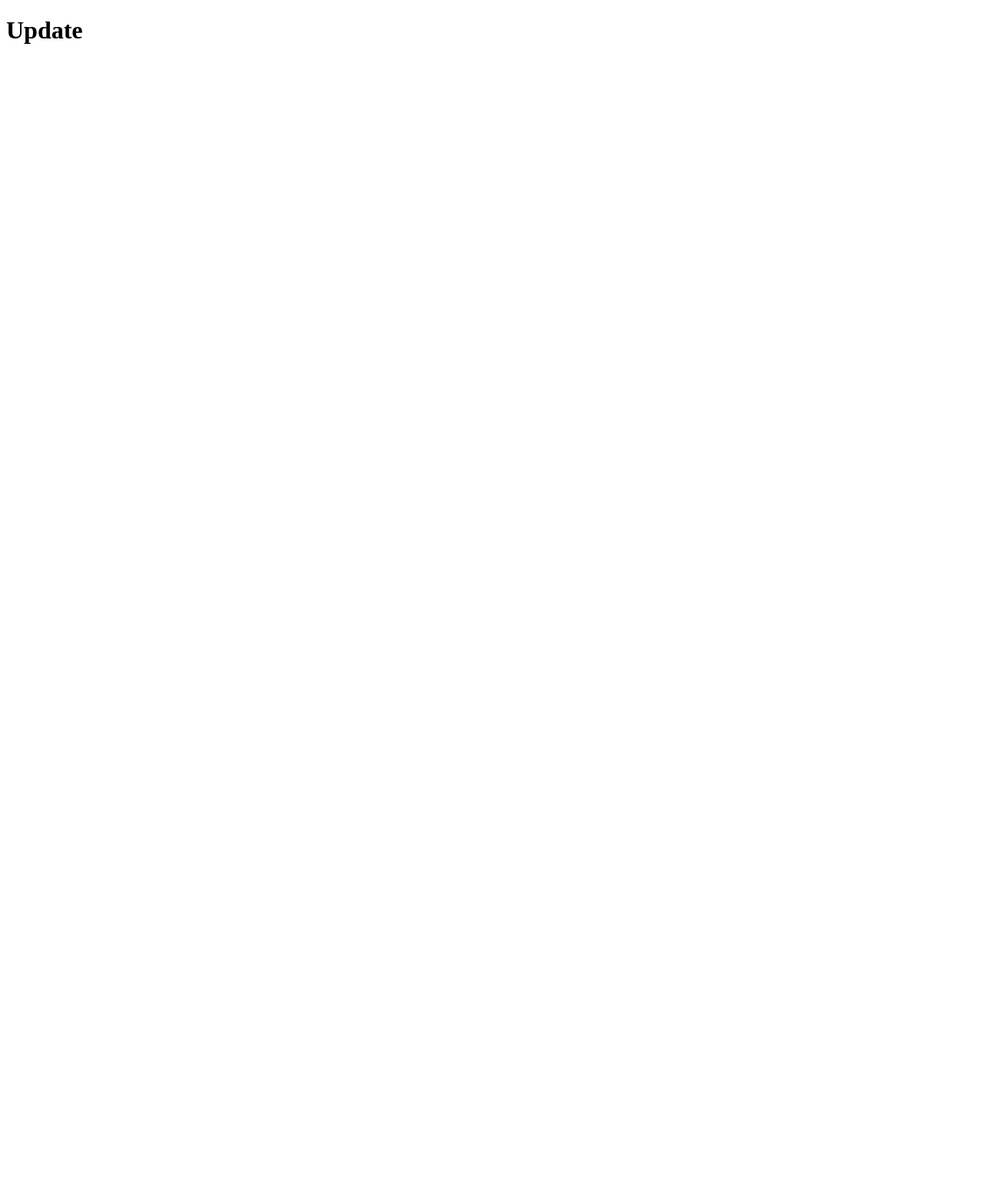
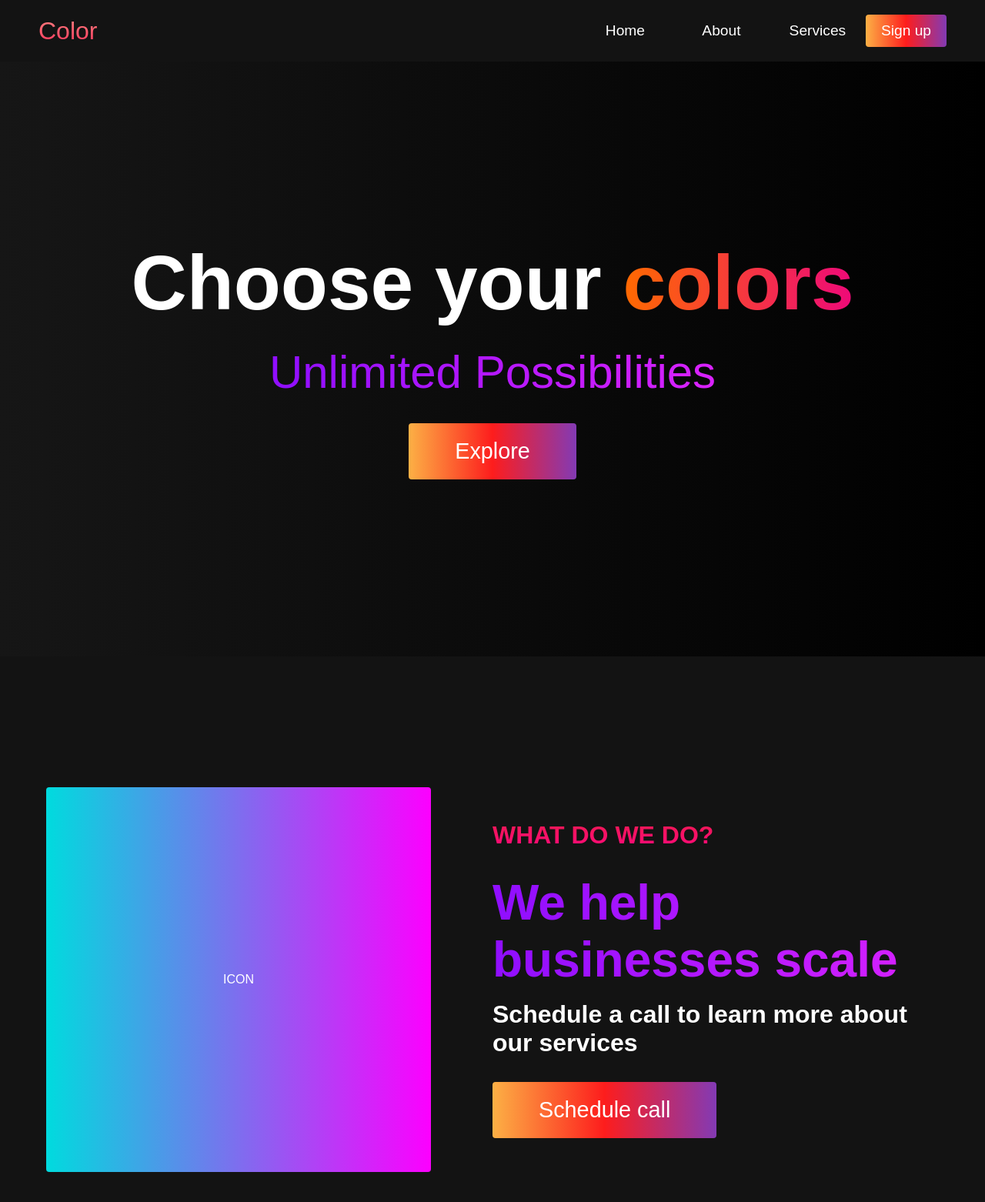
Before and after one commit to DMBlackman/HTML-Practice2-JS, a plain HTML site: page index.html in a window 1280 px wide. Shown: the whole page at 77% size. Before the commit the page ends 800 px from the top, so only its background shows below. Drawn offline with Linux system fonts and the light colour scheme.

Commit message:
Built index, style, js

```diff
--- /dev/null
+++ b/app.js
@@ -0,0 +1,10 @@
+const menu = document.querySelector('#mobile-menu')
+const menuLinks = document.querySelector('.navbar__menu')
+
+//Display Mobile Menu
+const mobileMenu = () => {
+    menu.classList.toggle('is-active')
+    menuLinks.classList.toggle('active')
+}
+
+menu.addEventListener('click', mobileMenu)
--- a/index.html
+++ b/index.html
@@ -4,9 +4,62 @@
     <meta charset="UTF-8" />
     <meta http-equiv="X-UA-Compatible" content="IE=edge" />
     <meta name="viewport" content="width=device-width, initial-scale=1.0" />
-    <title>Document</title>
+    <title>Scroll Websites</title>
+    <link rel="stylesheet" href="styles.css" />
   </head>
   <body>
-    <h1>Update</h1>
+    <!--Navbar Selection-->
+    <nav class="navbar">
+      <div class="navbar__container">
+        <a href="#home" id="navbar__logo">Color</a>
+        <div class="navbar__toggle" id="mobile-menu">
+          <span class="bar"></span>
+          <span class="bar"></span>
+          <span class="bar"></span>
+        </div>
+        <ul class="navbar__menu">
+          <li>
+            <a href="#home" class="navbar__links" id="home-page">Home</a>
+          </li>
+          <li>
+            <a href="#about" class="navbar__links" id="about-page">About</a>
+          </li>
+          <li>
+            <a href="#services" class="navbar__links" id="services-page"
+              >Services</a
+            >
+          </li>
+          <li>
+            <a href="#sign-up" class="button" id="signup">Sign up</a>
+          </li>
+        </ul>
+      </div>
+    </nav>
+
+    <!--  Hero Section -->
+    <div class="hero" id="home">
+      <div class="hero__container">
+        <h1 class="hero__heading">Choose your <span>colors</span></h1>
+        <p class="hero__description">Unlimited Possibilities</p>
+        <button class="main__btn"><a href="#">Explore</a></button>
+      </div>
+    </div>
+
+    <!-- About Section -->
+    <div class="main" id="about">
+      <div class="main__container">
+        <div class="main__img--container">
+          <div class="main__img--card">ICON</div>
+        </div>
+        <div class="main__content">
+          <h1>What do we do?</h1>
+          <h2>We help businesses scale</h2>
+          <p>Schedule a call to learn more about our services</p>
+          <button class="main__btn"><a href="#">Schedule call</a></button>
+        </div>
+      </div>
+    </div>
+
+    <script src="app.js"></script>
   </body>
 </html>
--- /dev/null
+++ b/styles.css
@@ -0,0 +1,364 @@
+* {
+  box-sizing: border-box;
+  margin: 0;
+  padding: 0;
+  font-family: "Kumbh Sans", sans-serif;
+  scroll-behavior: smooth;
+}
+
+.navbar {
+  background: #131313;
+  height: 80px;
+  display: flex;
+  justify-content: center;
+  align-items: center;
+  font-size: 1.2rem;
+  position: sticky;
+  top: 0;
+  z-index: 999;
+}
+
+.navbar__container {
+  display: flex;
+  justify-content: space-between;
+  height: 80px;
+  z-index: 1;
+  width: 100%;
+  max-width: 1300px;
+  margin: 0 auto;
+  padding: 0 50px;
+}
+
+#navbar__logo {
+  background-color: #ff8177;
+  background-image: linear-gradient(to top, #ff0844 0%, #ffb199 100%);
+  background-size: 100%;
+  -webkit-background-clip: text;
+  -moz-background-clip: text;
+  -webkit-text-fill-color: transparent;
+  -moz-text-fill-color: transparent;
+  display: flex;
+  align-items: center;
+  cursor: pointer;
+  text-decoration: none;
+  font-size: 2rem;
+}
+
+.navbar__menu {
+  display: flex;
+  align-items: center;
+  list-style: none;
+}
+
+.navbar__item {
+  height: 80px;
+}
+
+.navbar__links {
+  color: #fff;
+  display: flex;
+  align-items: center;
+  justify-content: center;
+  width: 125px;
+  text-decoration: none;
+  height: 100%;
+  transition: all 0.3s ease;
+}
+
+.navbar__btn {
+  display: flex;
+  justify-content: center;
+  align-items: center;
+  padding: 0 1rem;
+  width: 100%;
+}
+
+.button {
+  display: flex;
+  justify-content: center;
+  align-items: center;
+  text-decoration: none;
+  padding: 10px 20px;
+  height: 100%;
+  width: 100%;
+  border: none;
+  outline: none;
+  border-radius: 4px;
+  background: #833ab4;
+  background: -webkit-linear-gradient(to right, #fcb045, #fd1d1d, #833ab4);
+  background: linear-gradient(to right, #fcb045, #fd1d1d, #833ab4);
+  color: #fff;
+  transition: all 0.3s ease;
+}
+
+.navbar__links:hover {
+  color: #9518fc;
+  transition: all 0.3s ease;
+}
+
+@media screen and (max-width: 960px) {
+  .navbar__container {
+    display: flex;
+    justify-content: space-between;
+    height: 80px;
+    z-index: 1;
+    width: 100%;
+    max-width: 1300px;
+    padding: 0;
+  }
+
+  .navbar__menu {
+    display: grid;
+    grid-template-columns: auto;
+    margin: 0;
+    width: 100%;
+    position: absolute;
+    top: -1000px;
+    opacity: 1;
+    transition: all 0.5s ease;
+    z-index: -1;
+  }
+
+  .navbar__menu.active {
+    background: #131313;
+    top: 100%;
+    opacity: 1;
+    transition: all 0.5s ease;
+    z-index: 99;
+    height: 60vh;
+    font-size: 1.6rem;
+  }
+
+  #navbar__logo {
+    padding-left: 25px;
+  }
+
+  .navbar__toggle .bar {
+    width: 25px;
+    height: 3px;
+    margin: 5px auto;
+    transition: all 0.3s ease-in-out;
+    background: #fff;
+  }
+
+  .navbar__item {
+    width: 100%;
+  }
+
+  navbar__links {
+    text-align: center;
+    padding: 2rem;
+    width: 100%;
+    display: table;
+  }
+
+  .navbar__btn {
+    padding-bottom: 2rem;
+  }
+
+  .button {
+    display: flex;
+    justify-content: center;
+    align-items: center;
+    width: 80%;
+    height: 80px;
+    margin: 0;
+  }
+
+  #mobile-menu {
+    position: absolute;
+    top: 20%;
+    right: 5%;
+    transform: translate(5%, 20%);
+  }
+
+  .navbar__toggle .bar {
+    display: block;
+    cursor: pointer;
+  }
+
+  #mobile-menu.is-active .bar:nth-child(2) {
+    opacity: 0;
+  }
+  #mobile-menu.is-active .bar:nth-child(1) {
+    transform: translateY(8px) rotate(45deg);
+  }
+  #mobile-menu.is-active .bar:nth-child(3) {
+    transform: translateY(-8px) rotate(-45deg);
+  }
+}
+
+/* Hero Section*/
+.hero {
+  background: #000000;
+  background: linear-gradient(to right, #161616, #000000);
+  padding: 200px 0;
+}
+
+.hero__container {
+  display: flex;
+  flex-direction: column;
+  justify-content: center;
+  align-items: center;
+  max-width: 1200px;
+  margin: 0 auto;
+  height: 90%;
+  text-align: center;
+  padding: 30px;
+}
+
+.hero__heading {
+  font-size: 100px;
+  margin-bottom: 24px;
+  color: #fff;
+}
+
+.hero__heading span {
+  background: #ee0979;
+  background: -webkit-linear-gradient(to right, #ff6a00, #ee0979);
+  background: linear-gradient(to right, #ff6a00, #ee0979);
+  background-size: 100%;
+  -webkit-background-clip: text;
+  -moz-background-clip: text;
+  -webkit-text-fill-color: transparent;
+  -moz-text-fill-color: transparent;
+}
+
+.hero__description {
+  font-size: 60px;
+  background: #da22ff;
+  background: -webkit-linear-gradient(to right, #9114ff, #da22ff);
+  background: linear-gradient(to right, #8f0eff, #da22ff);
+  background-size: 100%;
+  -webkit-background-clip: text;
+  -moz-background-clip: text;
+  -webkit-text-fill-color: transparent;
+  -moz-text-fill-color: transparent;
+}
+
+.highlight {
+  border-bottom: 4px solid rgb(132, 0, 255);
+}
+
+@media screen and (max-width: 768px) {
+  .hero__heading {
+    font-size: 60px;
+  }
+
+  .hero__description {
+    font-size: 40px;
+  }
+}
+
+/* About Section */
+.main {
+  background-color: #131313;
+  padding: 10rem 0;
+}
+
+.main__container {
+  display: grid;
+  grid-template-columns: 1fr 1fr;
+  align-items: center;
+  justify-content: center;
+  margin: 0 auto;
+  height: 90%;
+  z-index: 1;
+  width: 100%;
+  max-width: 1300px;
+  padding: 0 50px;
+}
+
+.main__content {
+  color: #fff;
+  width: 100%;
+}
+
+.main__content h1 {
+  font-size: 2rem;
+  background-color: #fe3b6f;
+  background-image: linear-gradient(to top, #ff087b 0%, #ed1a52 100%);
+  background-size: 100%;
+  -webkit-background-clip: text;
+  -moz-background-clip: text;
+  -webkit-text-fill-color: transparent;
+  -moz-text-fill-color: transparent;
+  text-transform: uppercase;
+  margin-bottom: 32px;
+}
+
+.main__content h2 {
+  font-size: 4rem;
+  background: #ff8177;
+  background: -webkit-linear-gradient(to right, #9114ff, #da22ff);
+  background: linear-gradient(to right, #8f0eff, #da22ff);
+  background-size: 100%;
+  -webkit-background-clip: text;
+  -moz-background-clip: text;
+  -webkit-text-fill-color: transparent;
+  -moz-text-fill-color: transparent;
+}
+
+.main__content p {
+  margin-top: 1rem;
+  font-size: 2rem;
+  font-weight: 700;
+}
+
+.main__btn {
+  font-size: 1.8rem;
+  background: #833ab4;
+  background: -webkit-linear-gradient(to right, #fcb045, #fd1d1d, #833ab4);
+  background: linear-gradient(to right, #fcb045, #fd1d1d, #833ab4);
+  padding: 20px 60px;
+  border: none;
+  border-radius: 4px;
+  margin-top: 2rem;
+  cursor: pointer;
+  position: relative;
+  transition: all 0.35s;
+  outline: none;
+}
+
+.main__btn a {
+  position: relative;
+  z-index: 2;
+  color: #fff;
+  text-decoration: none;
+}
+
+.main__btn::after {
+  position: absolute;
+  content: "";
+  top: 0;
+  left: 0;
+  width: 0;
+  height: 100%;
+  background: #ff1ead;
+  transition: all 0.35s;
+  border-radius: 4px;
+}
+
+.main__btn:hover {
+  color: #fff;
+}
+
+.main__btn:hover:after {
+  width: 100%;
+}
+
+.main__img--container {
+  text-align: center;
+}
+
+.main__img--card {
+  margin: 10px;
+  height: 500px;
+  width: 500px;
+  border-radius: 4px;
+  display: flex;
+  flex-direction: column;
+  justify-content: center;
+  color: #fff;
+  background-image: linear-gradient(to right, #00dbde, #fc00ff);
+}
```
Also changed, not shown: company/Home.html (deleted, +0 -10 lines).
